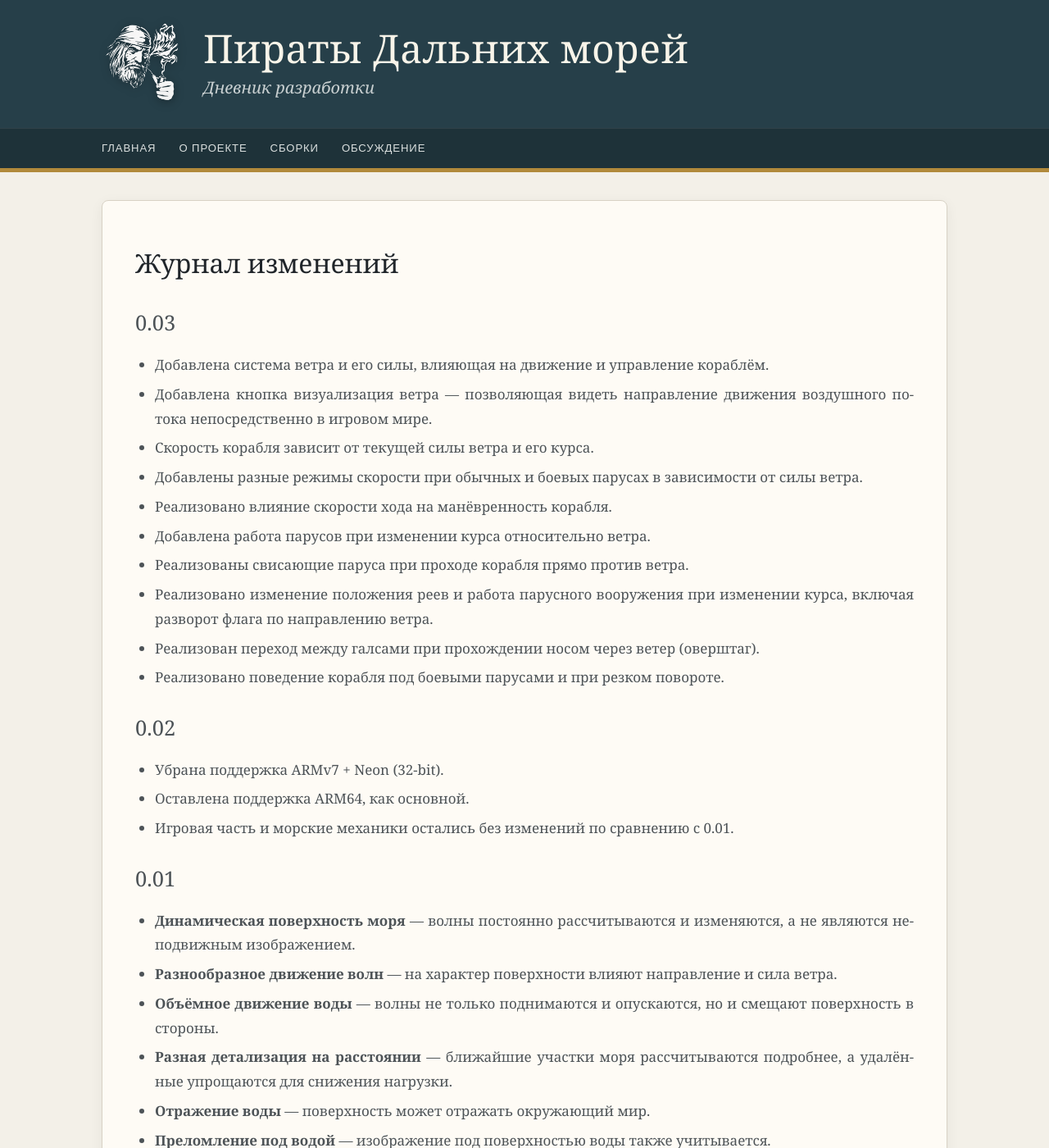
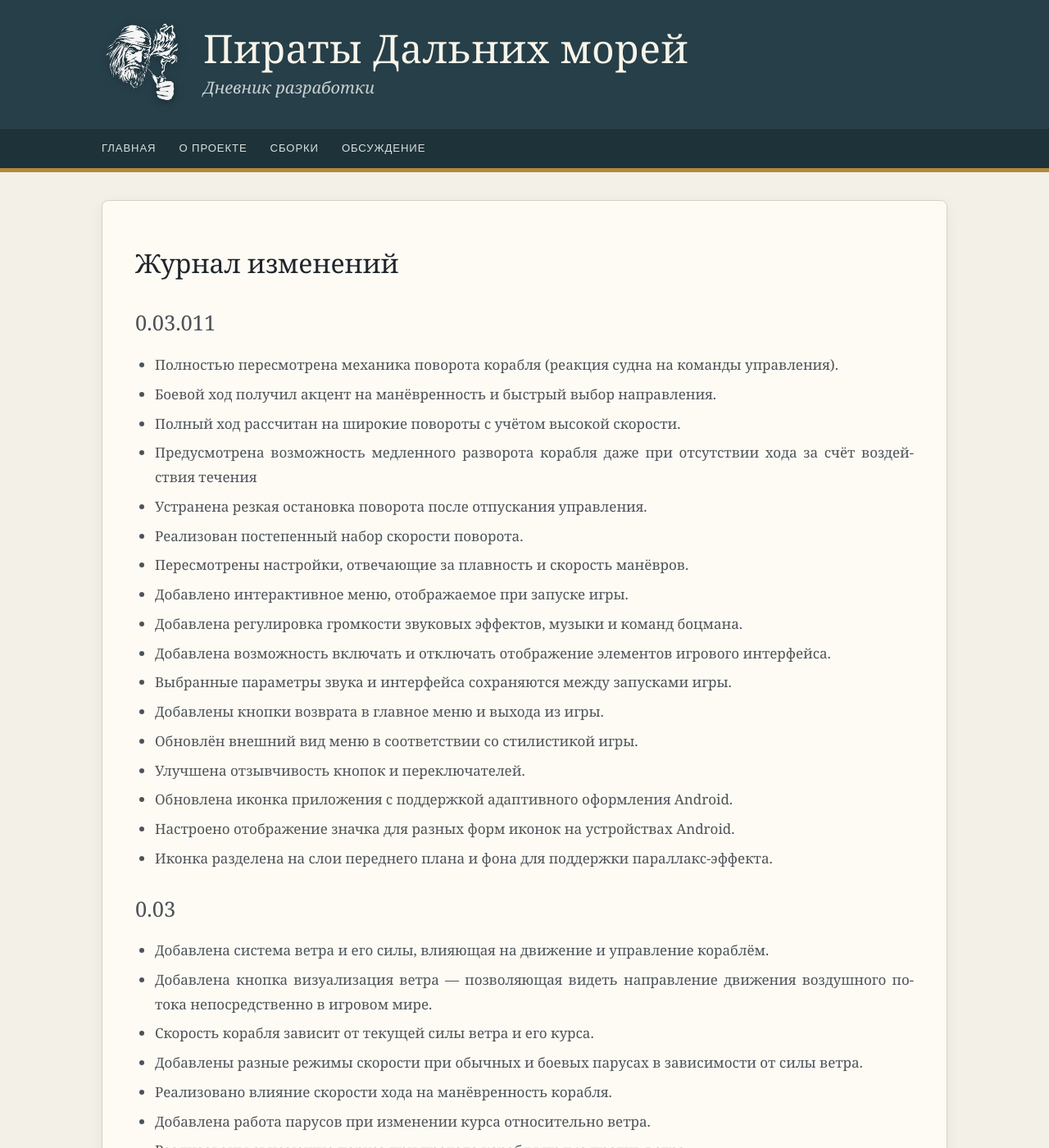
Before and after one commit to tislic/SeaDogsPort, a Jekyll site: the page built from chto-izmenilos.md, in a window 1280 px wide and 1400 px high. Shown: the whole window at 82% size. Built offline with Jekyll 4.4.1, drawn with Linux system fonts in a browser that asks for light colours.

Commit message:
Update chto-izmenilos.md
Новая версия 0.03.011

```diff
--- a/chto-izmenilos.md
+++ b/chto-izmenilos.md
@@ -3,6 +3,24 @@ title: "Журнал изменений"
 layout: post
 permalink: /chto-izmenilos/
 ---
+## 0.03.011
+* Полностью пересмотрена механика поворота корабля (реакция судна на команды управления).
+* Боевой ход получил акцент на манёвренность и быстрый выбор направления.
+* Полный ход рассчитан на широкие повороты с учётом высокой скорости.
+* Предусмотрена возможность медленного разворота корабля даже при отсутствии хода за счёт воздействия течения
+* Устранена резкая остановка поворота после отпускания управления.
+* Реализован постепенный набор скорости поворота.
+* Пересмотрены настройки, отвечающие за плавность и скорость манёвров.
+* Добавлено интерактивное меню, отображаемое при запуске игры.
+* Добавлена регулировка громкости звуковых эффектов, музыки и команд боцмана.
+* Добавлена возможность включать и отключать отображение элементов игрового интерфейса.
+* Выбранные параметры звука и интерфейса сохраняются между запусками игры.
+* Добавлены кнопки возврата в главное меню и выхода из игры.
+* Обновлён внешний вид меню в соответствии со стилистикой игры.
+* Улучшена отзывчивость кнопок и переключателей.
+* Обновлена иконка приложения с поддержкой адаптивного оформления Android.
+* Настроено отображение значка для разных форм иконок на устройствах Android.
+* Иконка разделена на слои переднего плана и фона для поддержки параллакс-эффекта.
 
 ## 0.03
 - Добавлена система ветра и его силы, влияющая на движение и управление кораблём.
```
